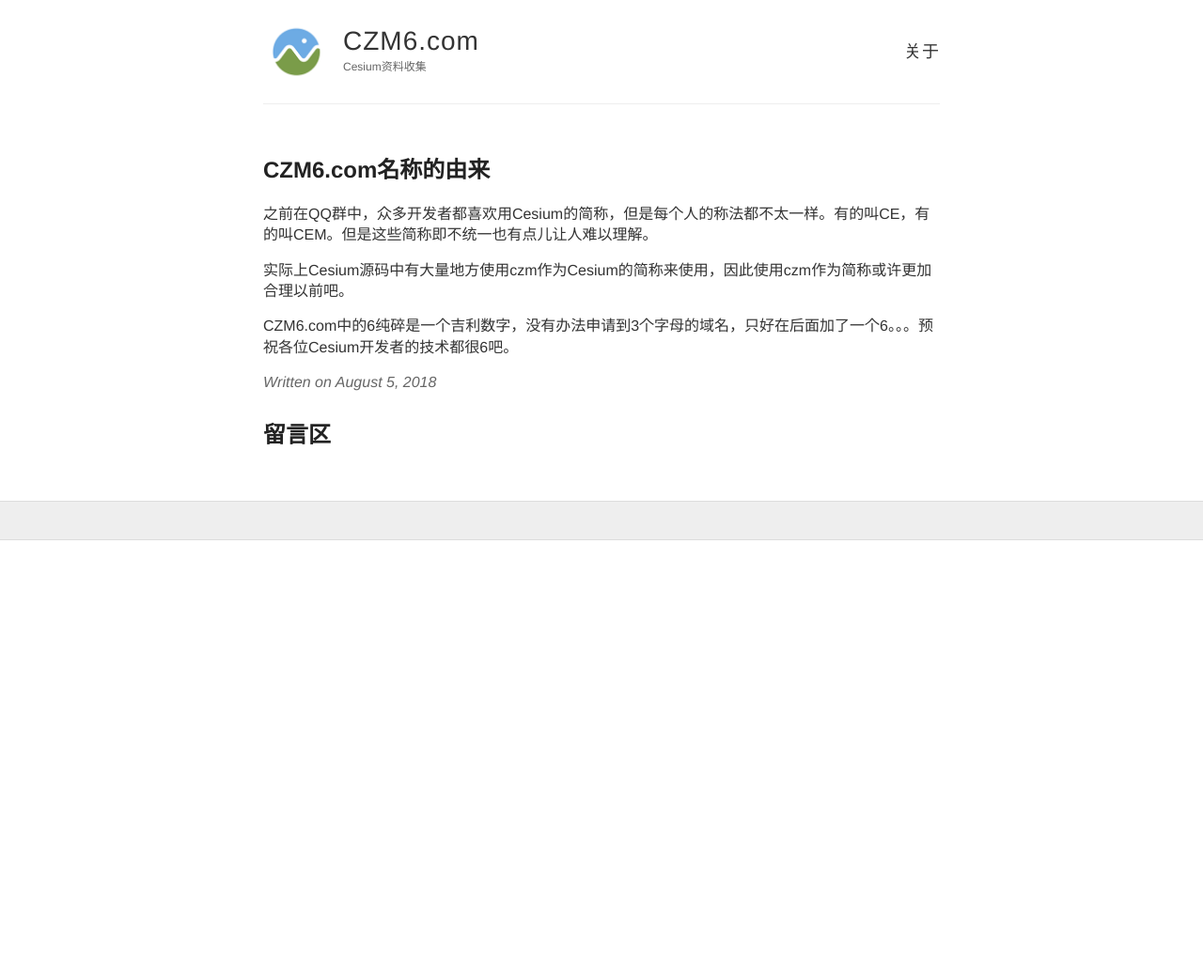
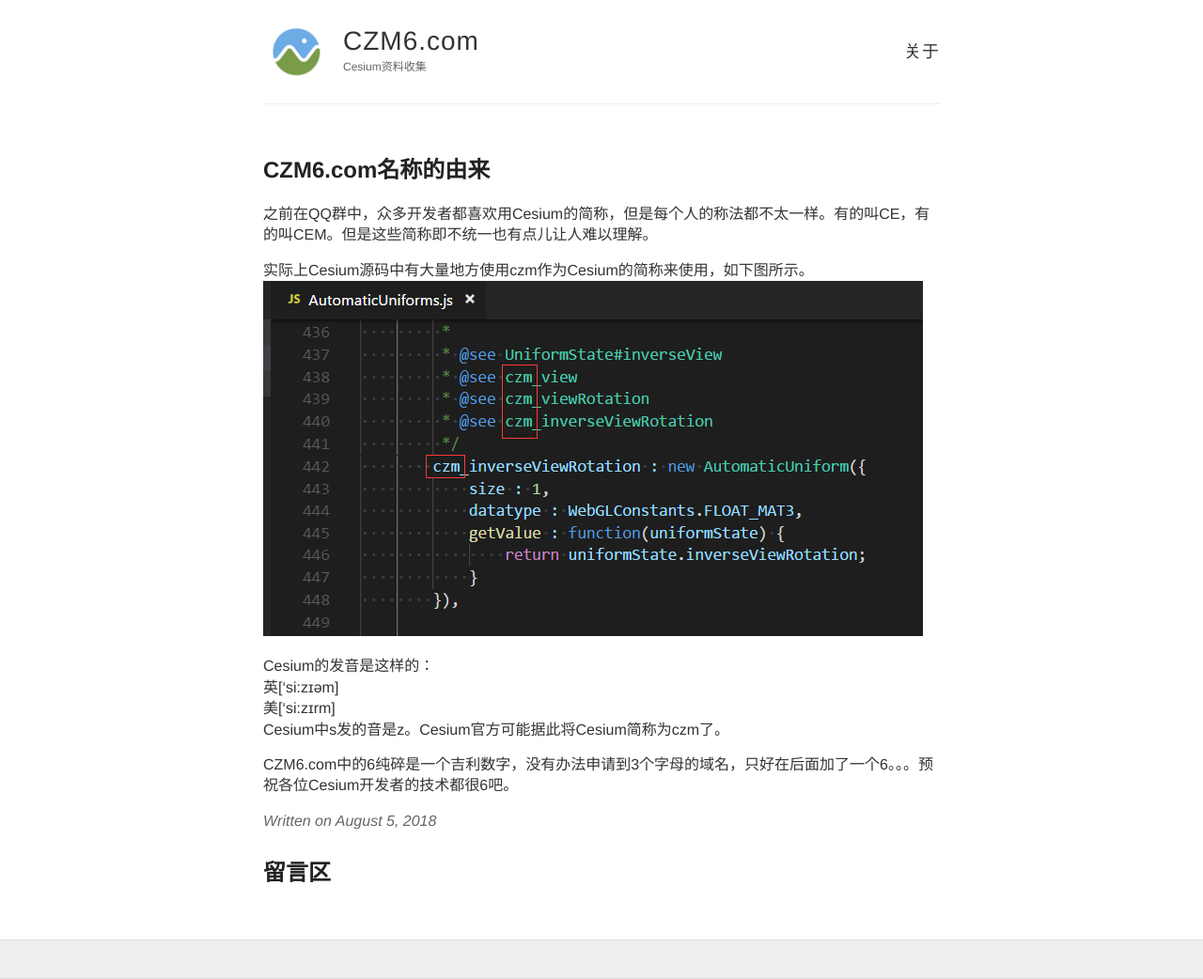
Before and after one commit to vtxf/czm6, a Jekyll site: the page built from _posts/2018-8-5-who-is-CZM6-com.md, in a window 1280 px wide. Shown: the whole page at 94% size. Built offline with Jekyll 4.4.1, drawn with Linux system fonts in a browser that asks for light colours; comment, search, counter and statistics services are not loaded; before the commit the page ends 900 px from its top, so only the background shows below that.

Commit message:
增加图片

```diff
--- a/_posts/2018-8-5-who-is-CZM6-com.md
+++ b/_posts/2018-8-5-who-is-CZM6-com.md
@@ -5,6 +5,12 @@
 
 之前在QQ群中，众多开发者都喜欢用Cesium的简称，但是每个人的称法都不太一样。有的叫CE，有的叫CEM。但是这些简称即不统一也有点儿让人难以理解。
 
-实际上Cesium源码中有大量地方使用czm作为Cesium的简称来使用，因此使用czm作为简称或许更加合理以前吧。
+实际上Cesium源码中有大量地方使用czm作为Cesium的简称来使用，如下图所示。
+![CZM的由来](../../../images/20180805150416.png)
+
+Cesium的发音是这样的：
+英['si:zɪəm]
+美['si:zɪrm]
+Cesium中s发的音是z。Cesium官方可能据此将Cesium简称为czm了。
 
 CZM6.com中的6纯碎是一个吉利数字，没有办法申请到3个字母的域名，只好在后面加了一个6。。。预祝各位Cesium开发者的技术都很6吧。
```
Also changed, not shown: images/20180805150416.png (added).
